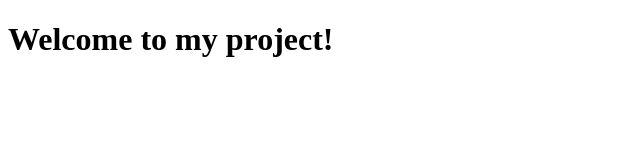
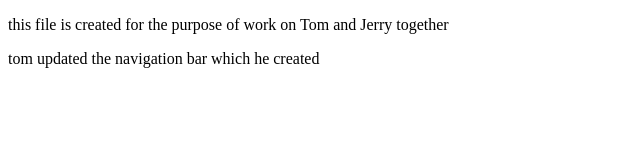
Before and after one commit to GOSSY001/git-version-control, a plain HTML site: page index.html in a window 1280 px wide. Shown: the whole page, without its empty margins (0-640 px from the left). Drawn offline with Linux system fonts and the light colour scheme.

Commit message:
tom updat the navigation bar

```diff
--- a/index.html
+++ b/index.html
@@ -1,9 +1,12 @@
 <!DOCTYPE html>
-<html>
-    <head>
-        <title>My Project</title>
-    </head>
-    <body>
-        <h1>Welcome to my project!</h1>
-    </body>
+<html lang="en">
+<head>
+    <meta charset="UTF-8">
+    <meta name="viewport" content="width=<device-width>, initial-scale=1.0">
+    <title>Document</title>
+</head>
+<body>
+    <p>this file is created for the purpose of work on Tom and Jerry together</p>
+    <nav>tom updated the navigation bar which he created</nav>
+</body>
 </html>
```
